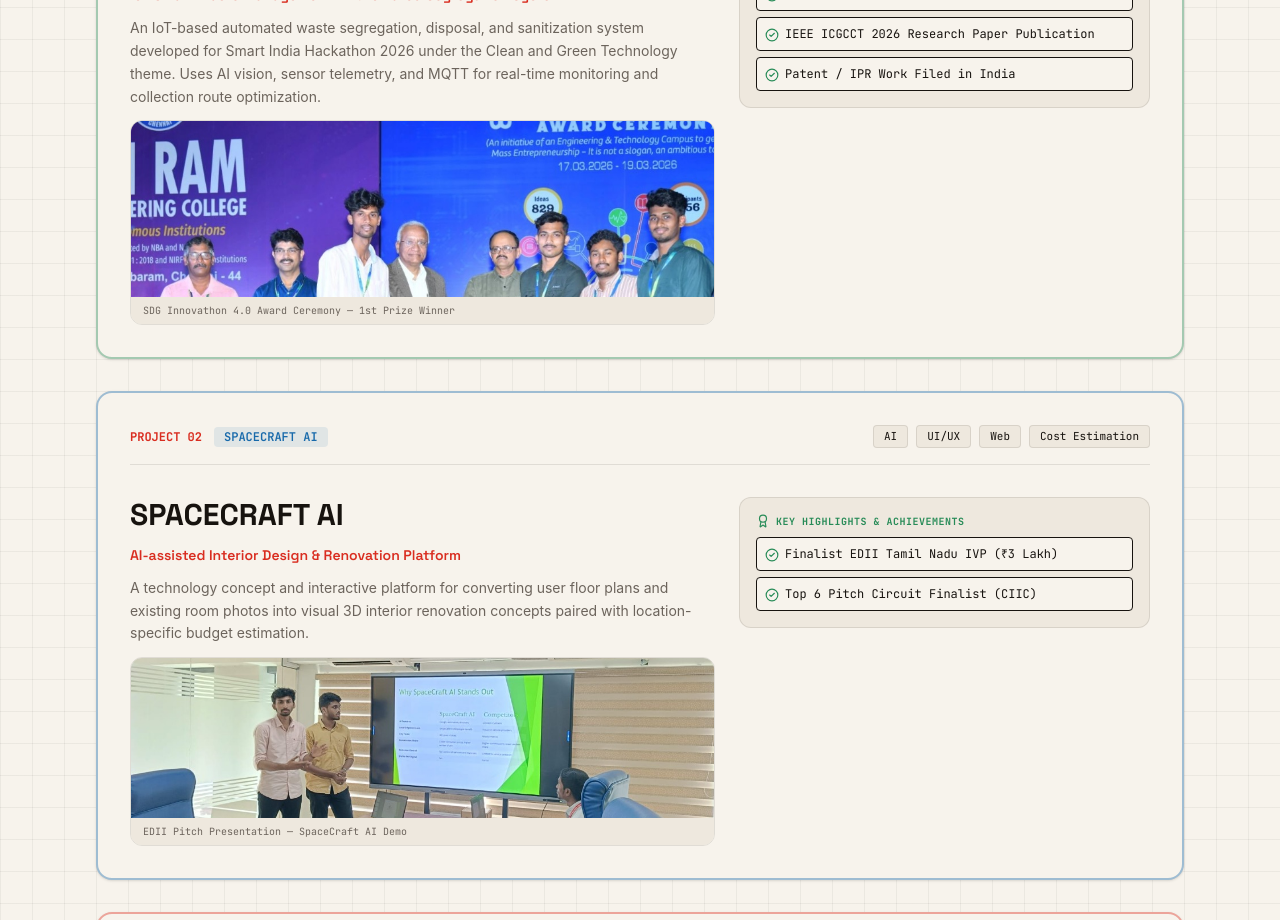
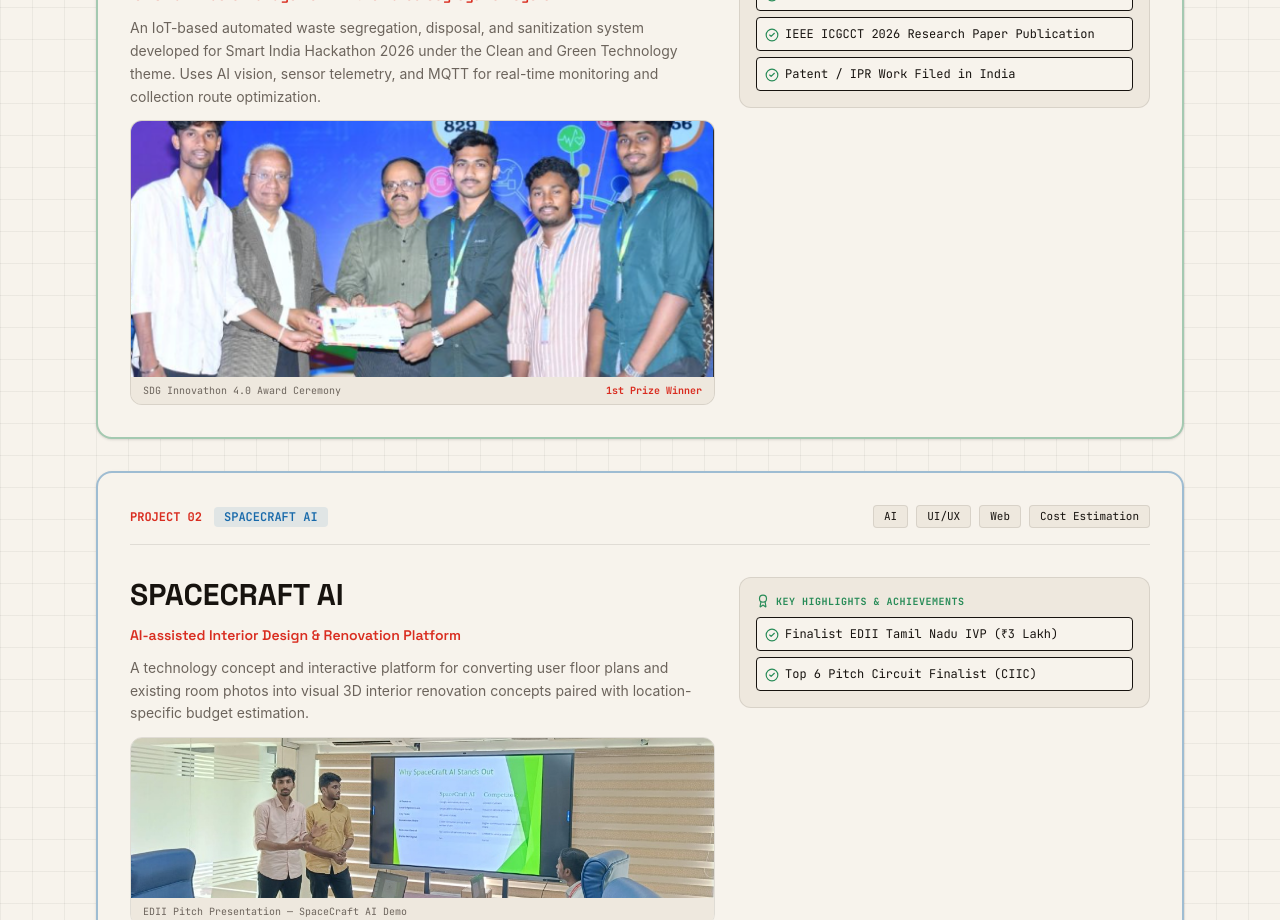
Before and after one commit to arunnivetan/arun-portfolio, a React (Vite) app: page / in a window 1280 px wide. Shown: the part 4140-5060 px from the top of the page. Built offline with nearby package versions, Linux system fonts and the light colour scheme.

Commit message:
Replace EcoBin project award ceremony photo with new framed team picture

```diff
--- a/src/components/ProjectsSection.tsx
+++ b/src/components/ProjectsSection.tsx
@@ -109,14 +109,15 @@ export const ProjectsSection: React.FC = () => {
 
                     {/* EcoBin Award Photo */}
                     {project.id === 'ecobin' && (
-                      <div className="rounded-xl overflow-hidden border border-[#17130F]/10 mt-2">
+                      <div className="rounded-xl overflow-hidden border border-[#17130F]/10 mt-2 bg-[#EEE8DE]">
                         <img
                           src="/assets/innovathon_award.jpg"
                           alt="EcoBin — 1st Prize SDG Innovathon 4.0 Award Ceremony"
-                          className="w-full h-44 object-cover object-top"
+                          className="w-full h-52 sm:h-64 object-cover object-center"
                         />
-                        <div className="px-3 py-1.5 bg-[#EEE8DE] font-mono-tech text-[10px] text-[#6C645C]">
-                          SDG Innovathon 4.0 Award Ceremony — 1st Prize Winner
+                        <div className="px-3 py-1.5 bg-[#EEE8DE] font-mono-tech text-[10px] text-[#6C645C] flex justify-between items-center">
+                          <span>SDG Innovathon 4.0 Award Ceremony</span>
+                          <span className="font-bold text-[#D92D20]">1st Prize Winner</span>
                         </div>
                       </div>
                     )}
```
Also changed, not shown: public/assets/innovathon_award.jpg.
